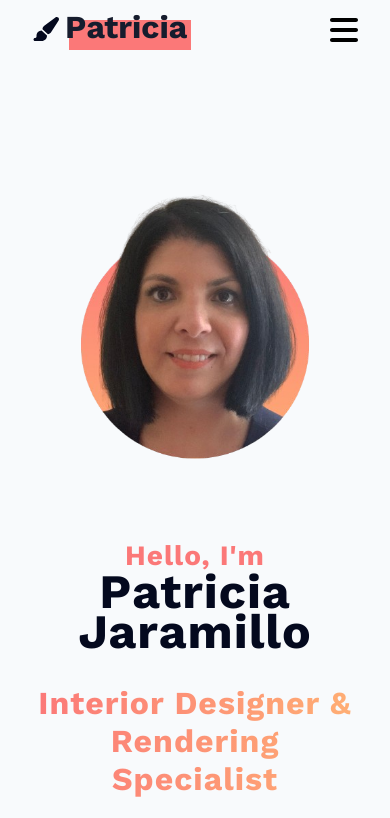
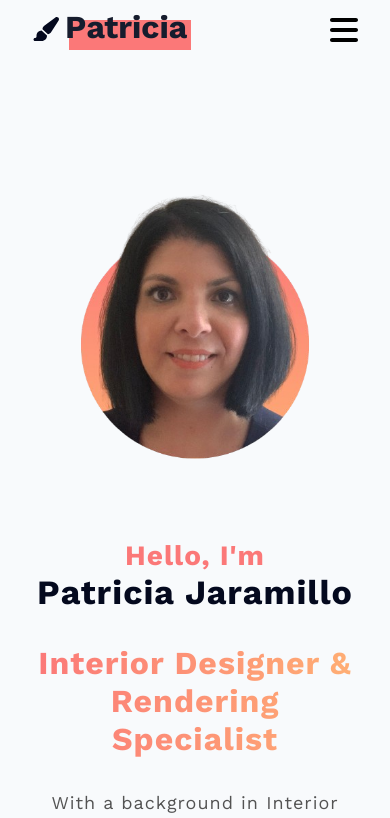
Before and after one commit to alejandro-cartagena/patricia-portfolio-react, a React (Vite) app: page / in a window 390 px wide. Shown: the top 818 px of the page. Built offline with nearby package versions, Linux system fonts and the light colour scheme.

Commit message:
Made fonts responsive

```diff
--- a/src/App.css
+++ b/src/App.css
@@ -19,6 +19,8 @@ p {
 h1 {
   font-size: 2.75rem;
 }
+
+
 
 .container {
   max-width: 1200px;
@@ -986,11 +988,6 @@ header {
   margin-bottom: 4em;
 }
 
-@media (max-width: 500px) {
-  .book-call__heading {
-    font-size: 2.125rem;
-  }
-}
 
 /* Calendly Widget styles */
 
@@ -1013,3 +1010,16 @@ header {
     height: 850px !important;
   }
 }
+
+@media (max-width: 700px) {
+  .hero__text .heading,
+  .skills .container h2,
+  .services__heading,
+  .photo-gallery__header,
+  .about-title,
+  .contact__subheading,
+  .project-name,
+  .book-call__heading{
+    font-size: 2.125rem;
+  }
+}
```
